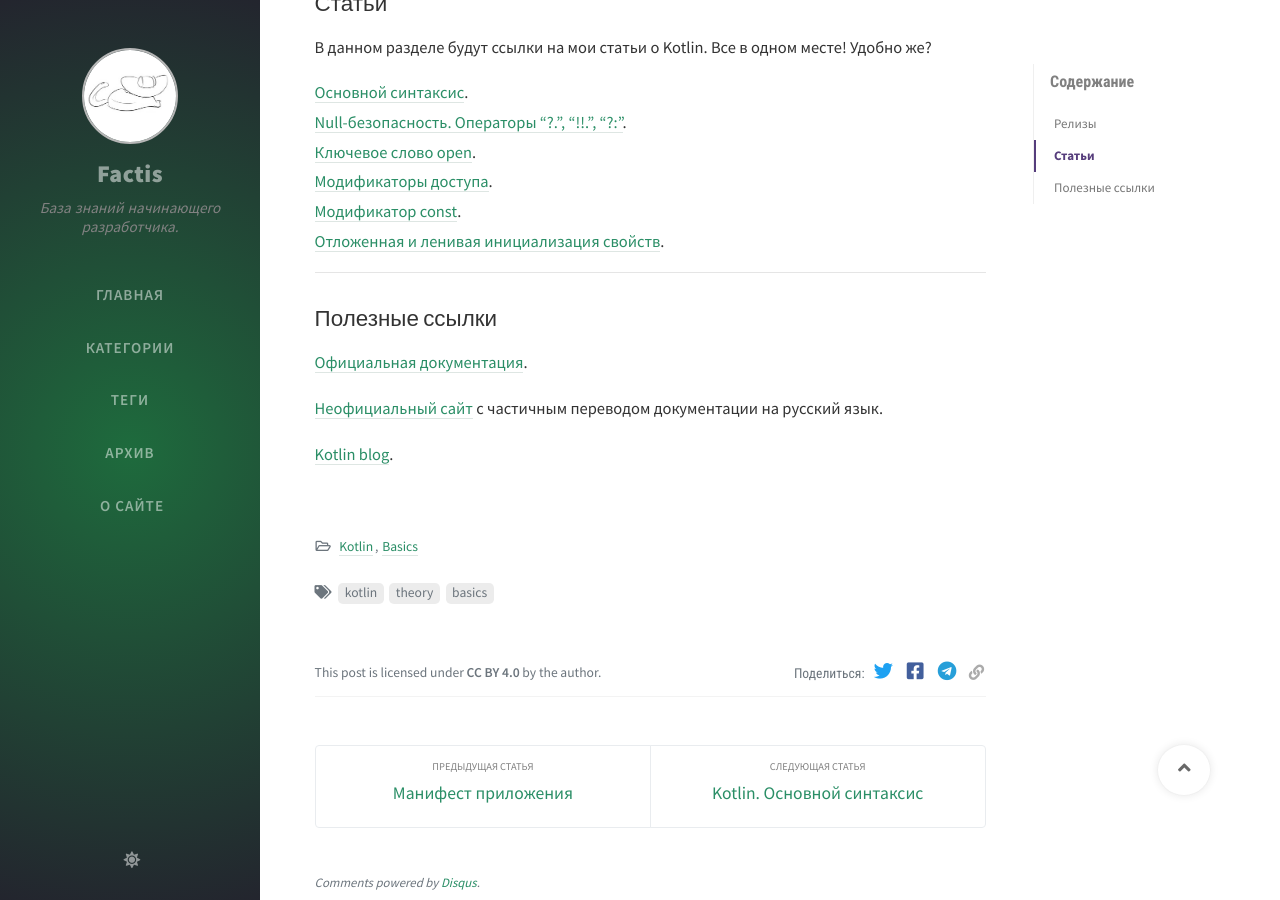
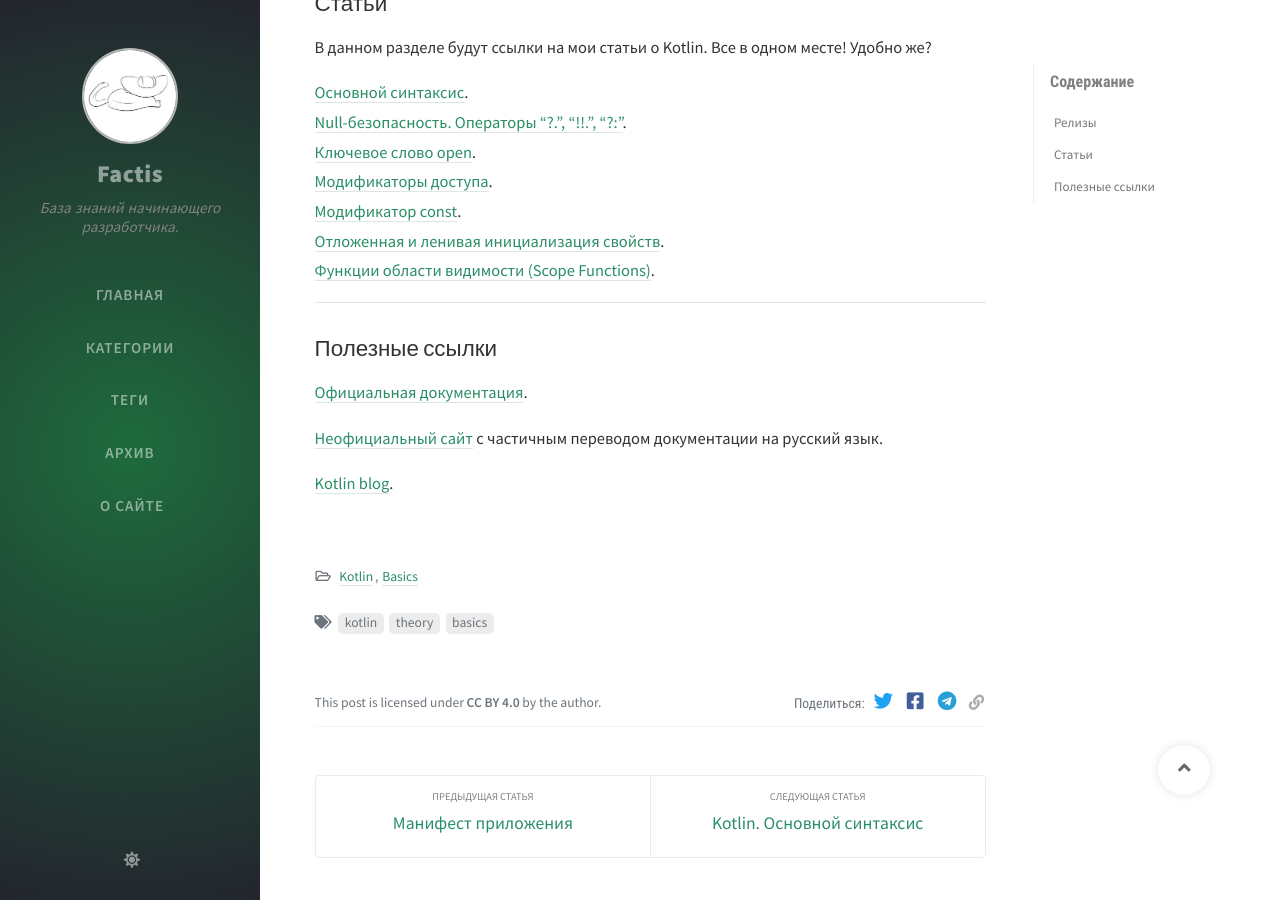
Before and after one commit to Bimlibik/bimlibik.github.io, a Jekyll site: the page built from _posts/2020-06-02-kotlin-overview.md, in a window 1280 px wide and 900 px high, scrolled down 1007 px. Built offline with Jekyll 4.4.1, drawn with Linux system fonts in a browser that asks for light colours; nearby versions of some CDN libraries; comment, search, counter and statistics services are not loaded.

Commit message:
добавлена ссылка на пост про функции области видимости

```diff
--- a/_posts/2020-06-02-kotlin-overview.md
+++ b/_posts/2020-06-02-kotlin-overview.md
@@ -53,6 +53,7 @@ Studio, можно использовать при разработке на Kot
 [Модификаторы доступа](https://bimlibik.github.io/posts/kotlin-visibility-modifiers/). <br>
 [Модификатор const](https://bimlibik.github.io/posts/kotlin-const-modifier/). <br>
 [Отложенная и ленивая инициализация свойств](https://bimlibik.github.io/posts/kotlin-lateinit-and-lazy/). <br>
+[Функции области видимости (Scope Functions)](https://bimlibik.github.io/posts/scope-functions/). <br>
 
 ***
 
```
